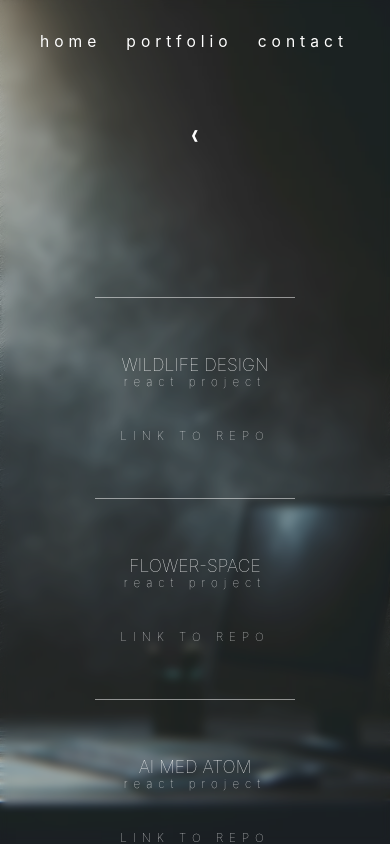
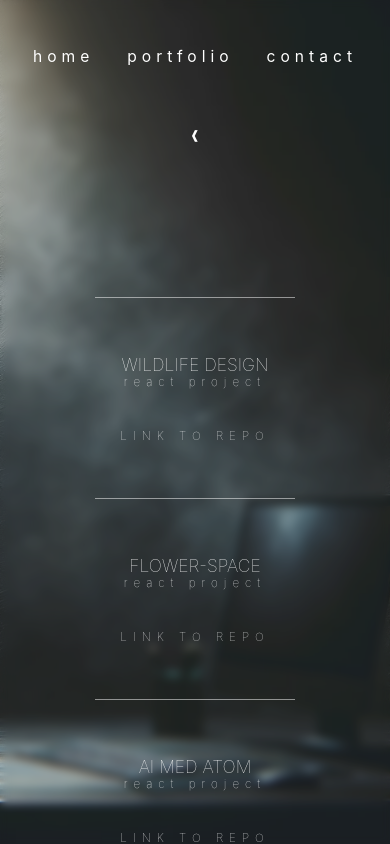
Before and after one commit to emelieribring/emelies, a React (Create React App) app: page /portfolio in a window 390 px wide. Built offline with nearby package versions, Linux system fonts and the light colour scheme; a web font is replaced by a local one.

Commit message:
portfolio padding

```diff
--- a/src/Components/cards/cards.css
+++ b/src/Components/cards/cards.css
@@ -1,10 +1,10 @@
 .cardsNavbar{
     width: 100%;
-    height: 1%;
+    height: 20%;
     position: relative;
     display: flex;
     align-items: center;
-    justify-content: space-between;
+    justify-content: center;
     z-index: 999;
 }
 
@@ -16,7 +16,7 @@ button{
     width: 100%;
     color: rgb(255, 255, 255);
     display: flex;
-    justify-content: space-evenly;
+    justify-content: space-between;
     list-style: none;
     letter-spacing: 5px;
     font-size: 1.2vw;
@@ -121,17 +121,21 @@ button{
   @media only screen and (max-width: 550px) {
 
     .cardsNavbar ul{
+        width: 100%;
         height: 50px;
         font-size: 10px;
-        width: 100px;
+        display: flex;
+        justify-content: space-evenly;
+        align-items: center;
         position: relative;
         font-size: 4vw;
-        gap: 25px;
+        padding: 0;
     }
 
     .cardsNavbar{
+        display: flex;
         width: 100%;
-        height: 100px;
+        height: 10%;
     }
 
     .card{
--- a/src/Pages/Resume/resume.css
+++ b/src/Pages/Resume/resume.css
@@ -57,15 +57,15 @@
 
     .resumeDiv{
         width: 90%;
-        height: 90%;
+        height: 85%;
         background-color: none;
         display: flex;
         flex-direction: column;
-        gap: 50px;
+        gap: 20px;
     }
 
     .resumeBox{
-        width: 30%;
+        height: 50%;
         width: 90%;
         background-color: rgba(0, 0, 0, 0.5);
         border-right: 1px solid #fff;
```
